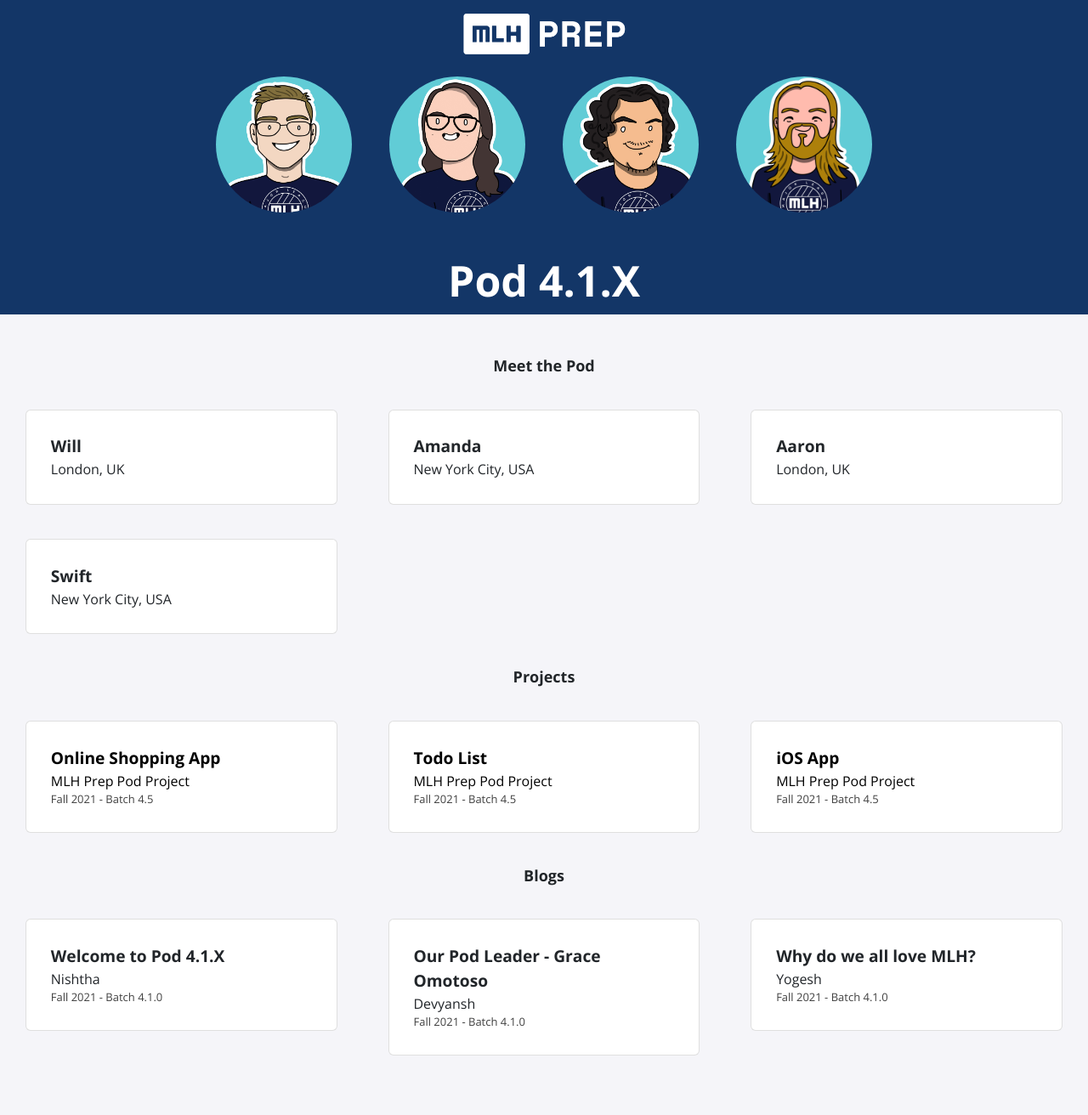
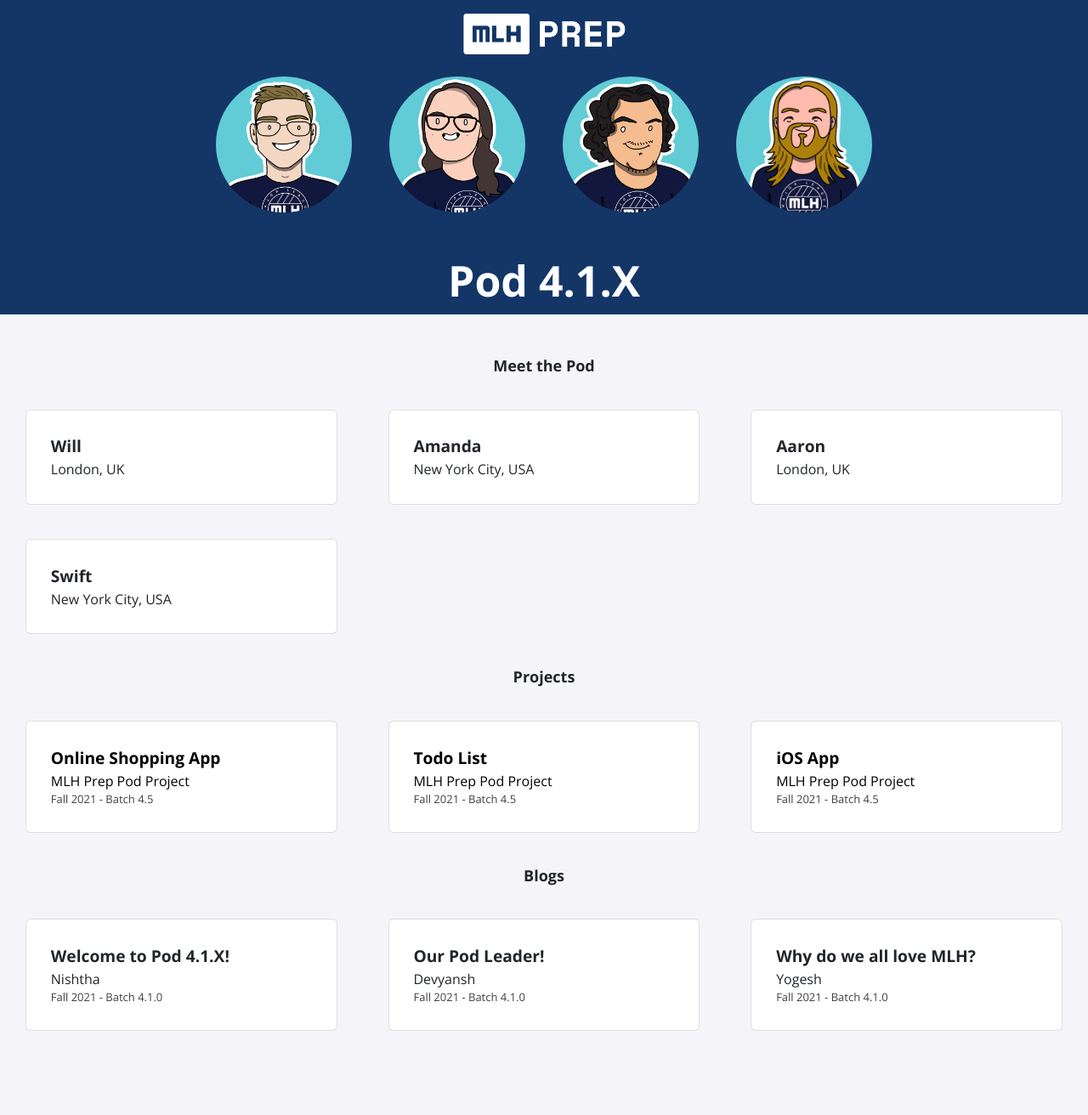
Before and after one commit to MLH-Fellowship/pod-4.1.0-portfolio, a Jekyll site: the page built from index.html, in a window 1280 px wide. Shown: the whole page at 85% size. Built offline with Jekyll 4.4.1, drawn with Linux system fonts in a browser that asks for light colours; nearby versions of some CDN libraries; after the commit the page ends 1283 px from its top, so only the background shows below that.

```diff
--- a/_data/blogs.yml
+++ b/_data/blogs.yml
@@ -1,9 +1,9 @@
-- topic: Welcome to Pod 4.1.X
+- topic: Welcome to Pod 4.1.X!
   author: Nishtha
   date: Fall 2021 - Batch 4.1.0
   blog-name: blog
 
-- topic: Our Pod Leader - Grace Omotoso
+- topic: Our Pod Leader!
   author: Devyansh
   date: Fall 2021 - Batch 4.1.0
   blog-name: blog
```
